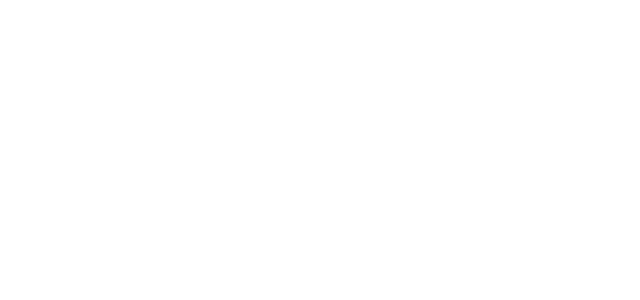
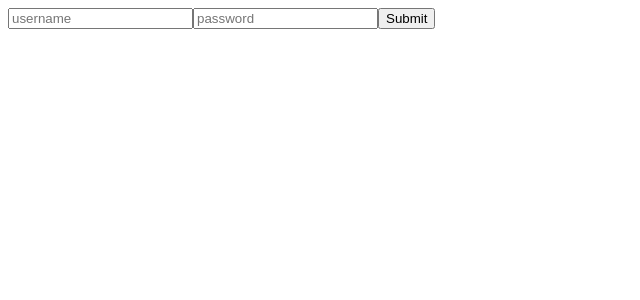
Before and after one commit to tkim0615/Phase-4-NationalParks, a React (Create React App) app in the folder client/: page /add_new_user in a window 1280 px wide. Before the commit this address had no page. Shown: the top 300 px of the page, without its empty margins (0-640 px from the left). Built offline with nearby package versions, Linux system fonts and the light colour scheme.

Commit message:
fixed GET, DELETE, and POST client-side routes

```diff
--- a/client/src/components/App.js
+++ b/client/src/components/App.js
@@ -4,6 +4,7 @@ import { Routes, Route } from "react-router-dom";
 import AllNationalParks from "./AllNationalParks";
 import AllUsers from "./AllUsers";
 import User from "./User";
+import NewUser from "./NewUser";
 
 function App() {
 
@@ -16,6 +17,7 @@ function App() {
             <Route path = '/national_parks'>
                 <Route index element = { <AllNationalParks /> } />
             </Route>
+            <Route path = '/add_new_user' element = { <NewUser /> } />
         </Routes>
     )
 }
--- a/client/src/components/NewUser.js
+++ b/client/src/components/NewUser.js
@@ -7,7 +7,7 @@ function NewUser() {
     function addNewUser(e) {
         e.preventDefault();
 
-        newUserObj = {
+        let newUserObj = {
             "username" : e.target.username.value,
             "password" : e.target.password.value
         }
@@ -28,6 +28,7 @@ function NewUser() {
             <form onSubmit = { (e) => addNewUser(e) }>
                 <input placeholder = "username" name = "username" />
                 <input placeholder = "password" name = "password" />
+                <input type = "submit" />
             </form>
         </div>
     )
```
